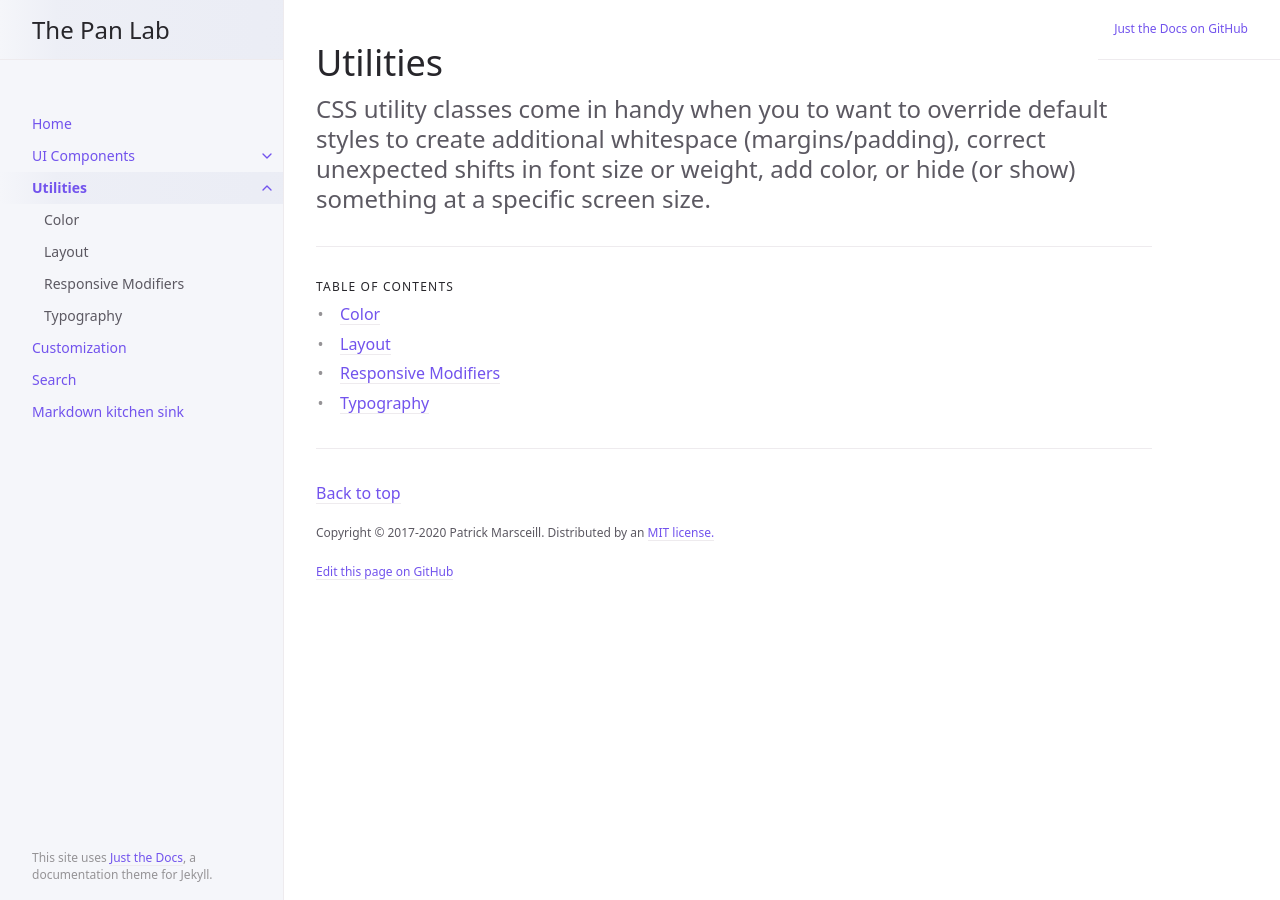
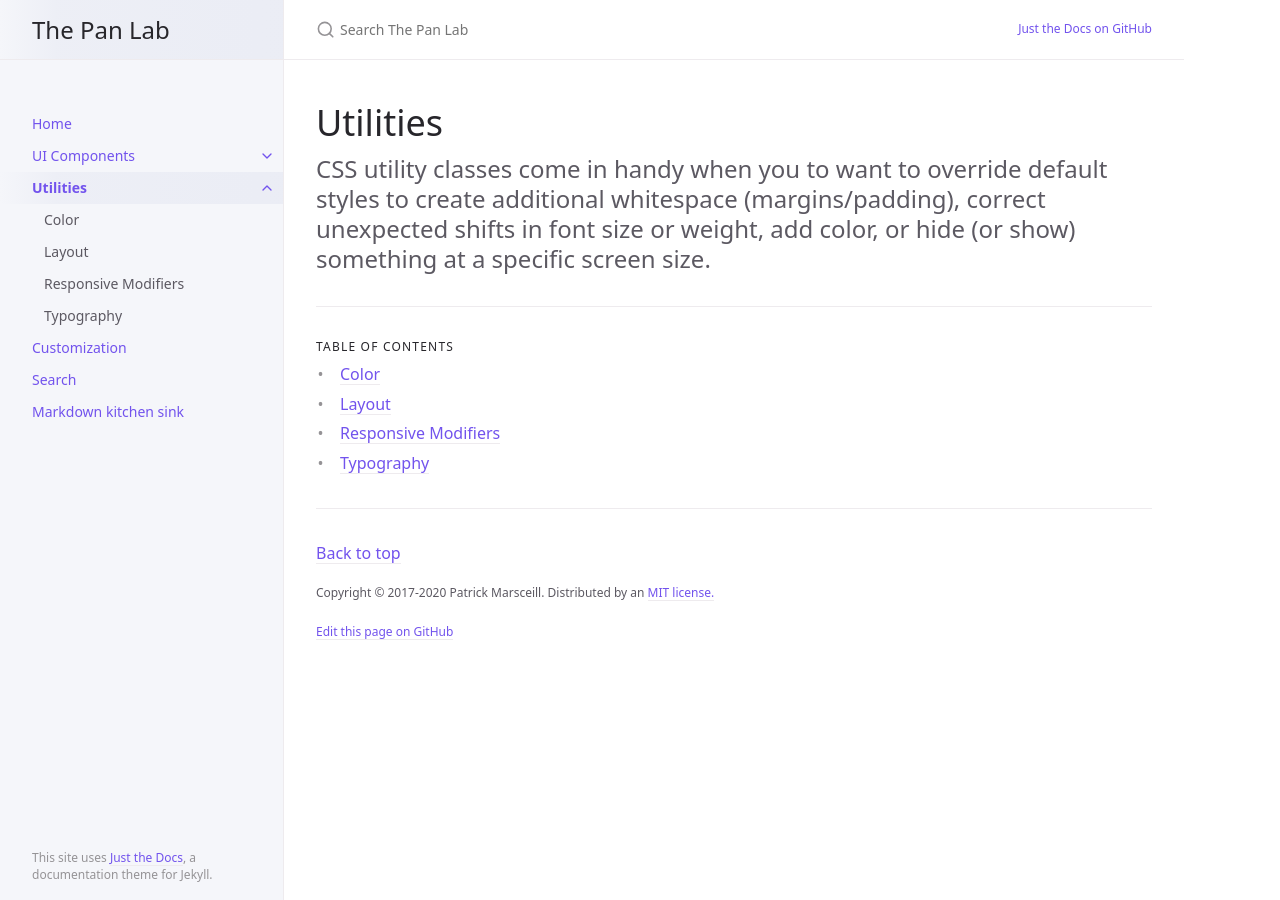
Before and after one commit to thepanlab/thepanlab.github.io, a Jekyll site: the page built from docs/utilities/utilities.md, in a window 1280 px wide. Built offline with Jekyll 4.4.1, drawn with Linux system fonts in a browser that asks for light colours.

Commit message:
Update layout.scss

```diff
--- a/_sass/layout.scss
+++ b/_sass/layout.scss
@@ -54,9 +54,6 @@
   z-index: 0;
   display: none;
   background-color: $sidebar-color;
-  position: fixed;
-  top: 0;
-  right: 0;
   @include mq(md) {
     display: flex;
     justify-content: space-between;
```
